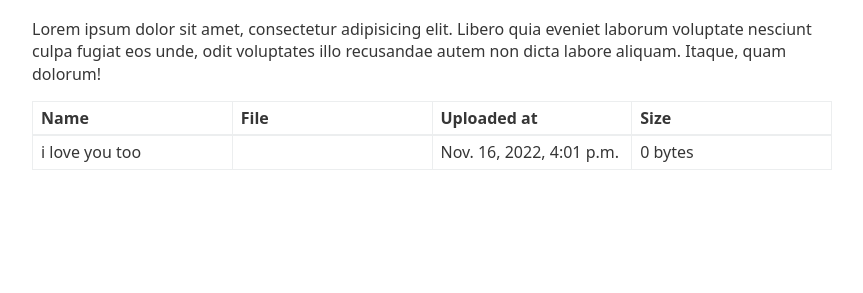
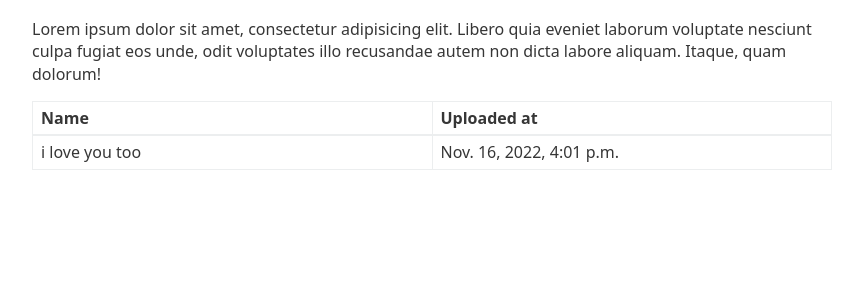
Before and after one commit to ebyau/family_circle, a Django app: page / in a window 1280 px wide. Shown: the part 139-432 px from the top of the page, without its empty margins (208-1071 px from the left). Run offline with Django 4.2, Linux system fonts and the light colour scheme; a user stored in the database is signed in; data comes from the database, SQL or seed files in the repository.

```diff
--- a/accounts/templates/dashboard.html
+++ b/accounts/templates/dashboard.html
@@ -16,18 +16,18 @@
   <thead>
     <tr>
       <th>Name</th>
-      <th>File</th>
+      <!-- <th>File</th> -->
       <th>Uploaded at</th>
-      <th>Size</th>
+      <!-- <th>Size</th> -->
     </tr>
   </thead>
   <tbody>
 {% for audio in audios %}
       <tr>
           <td>{{ audio.name }}</td>
-        <td><a href="{{ audio.file.url }}" target="_blank">{{ audio.file.name }}</a></td>
+        <!-- <td><a href="{{ audio.file.url }}" target="_blank">{{ audio.file.name }}</a></td> -->
         <td>{{ audio.date_created }}</td>
-        <td>{{ audio.file.size|filesizeformat }}</td>
+        <!-- <td>{{ audio.file.size|filesizeformat }}</td> -->
       </tr>
     {% empty %}
       <tr>
```
Also changed, not shown: 1 other file.
